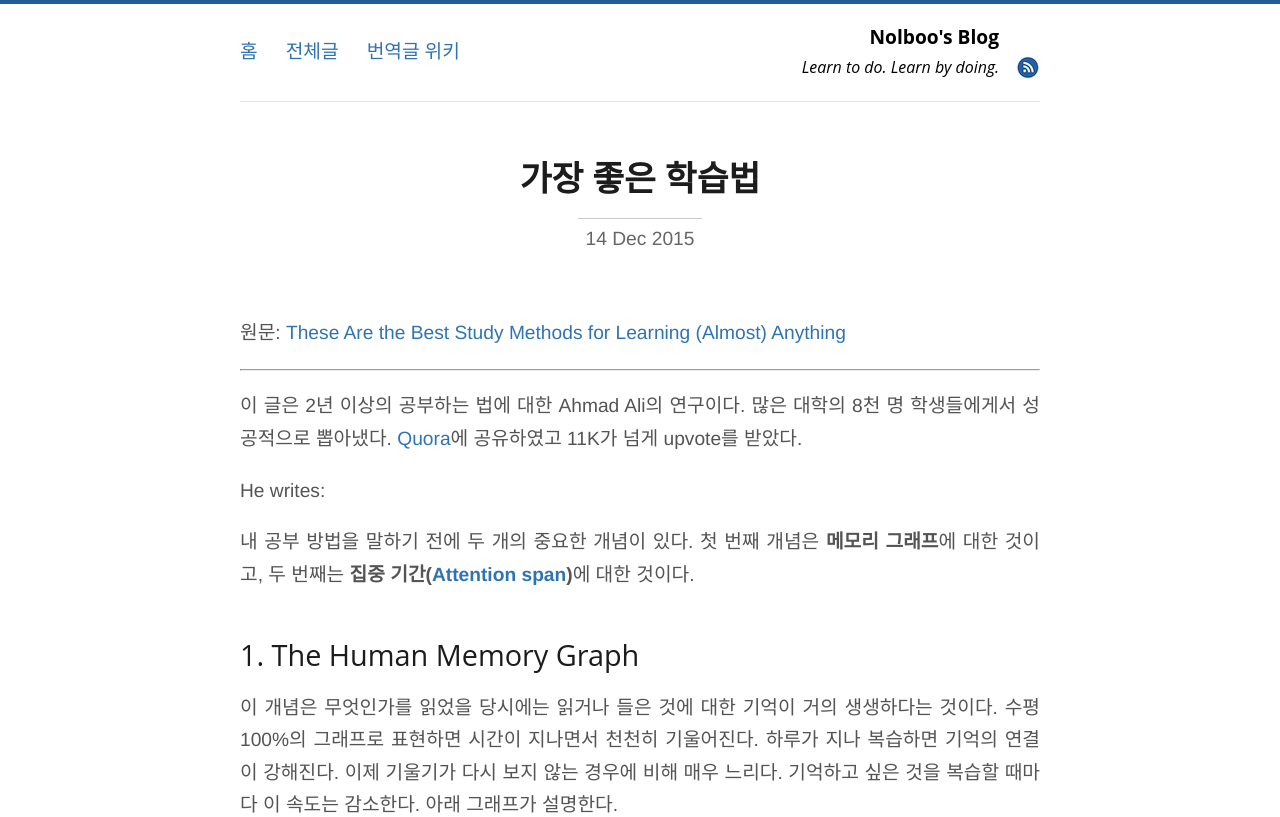
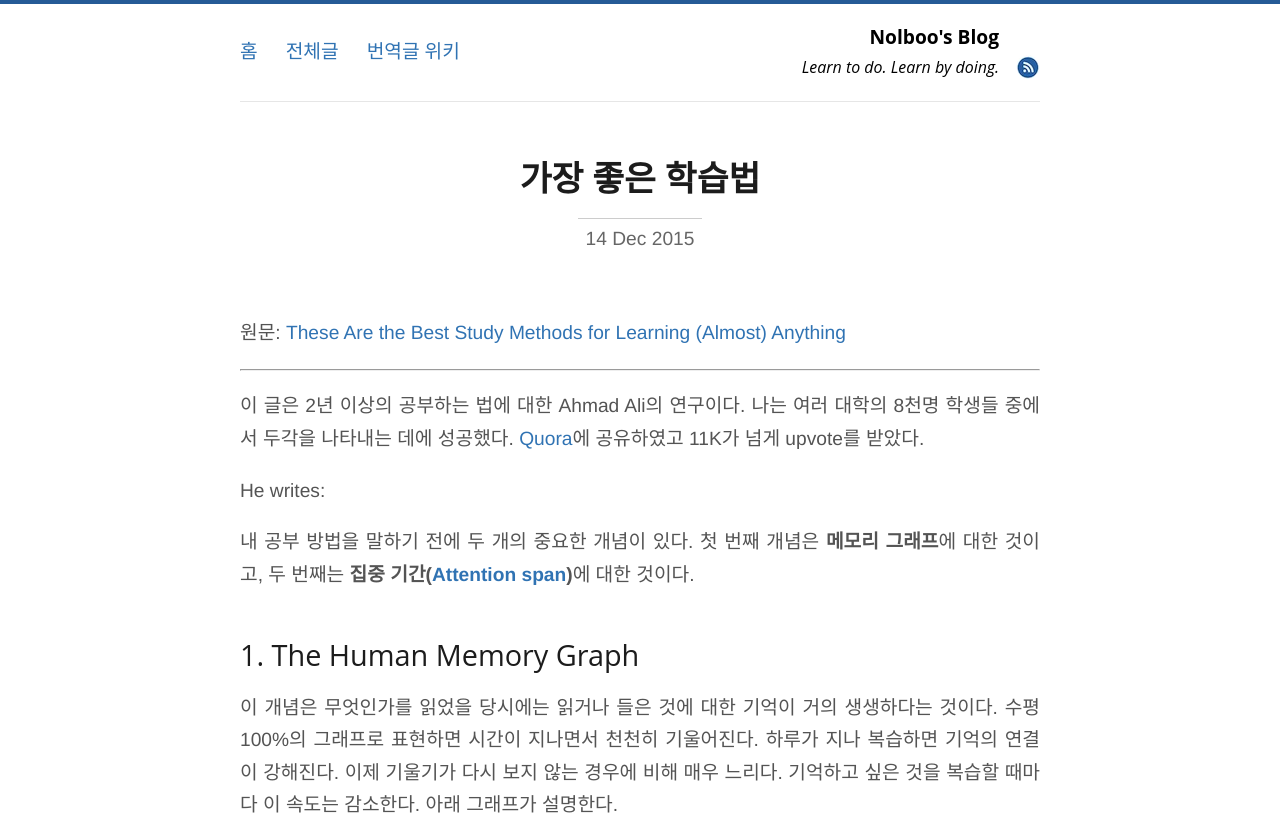
Before and after one commit to nolboo/nolboo.github.io, a Jekyll site: the page built from _posts/2015-12-14-best-study-methods.md, in a window 1280 px wide and 900 px high, cut to the strip 0-817 px from the top of the window. Built offline with Jekyll 4.4.1, drawn with Linux system fonts in a browser that asks for light colours; Markdown is read by kramdown in place of the engine named in the settings; comment, search, counter and statistics services are not loaded.

Commit message:
Post Best Study methods

```diff
--- a/_posts/2015-12-14-best-study-methods.md
+++ b/_posts/2015-12-14-best-study-methods.md
@@ -10,7 +10,7 @@ tags: [best, study, method, learning]
 
 ---
 
-이 글은 2년 이상의 공부하는 법에 대한  Ahmad Ali의 연구이다. 많은 대학의 8천 명 학생들에게서 성공적으로 뽑아냈다. [Quora](http://www.quora.com/What-are-the-best-study-methods-1)에 공유하였고 11K가 넘게 upvote를 받았다.
+이 글은 2년 이상의 공부하는 법에 대한  Ahmad Ali의 연구이다. 나는 여러 대학의 8천명 학생들 중에서 두각을 나타내는 데에 성공했다. [Quora](http://www.quora.com/What-are-the-best-study-methods-1)에 공유하였고 11K가 넘게 upvote를 받았다.
 
 He writes:
 
```
